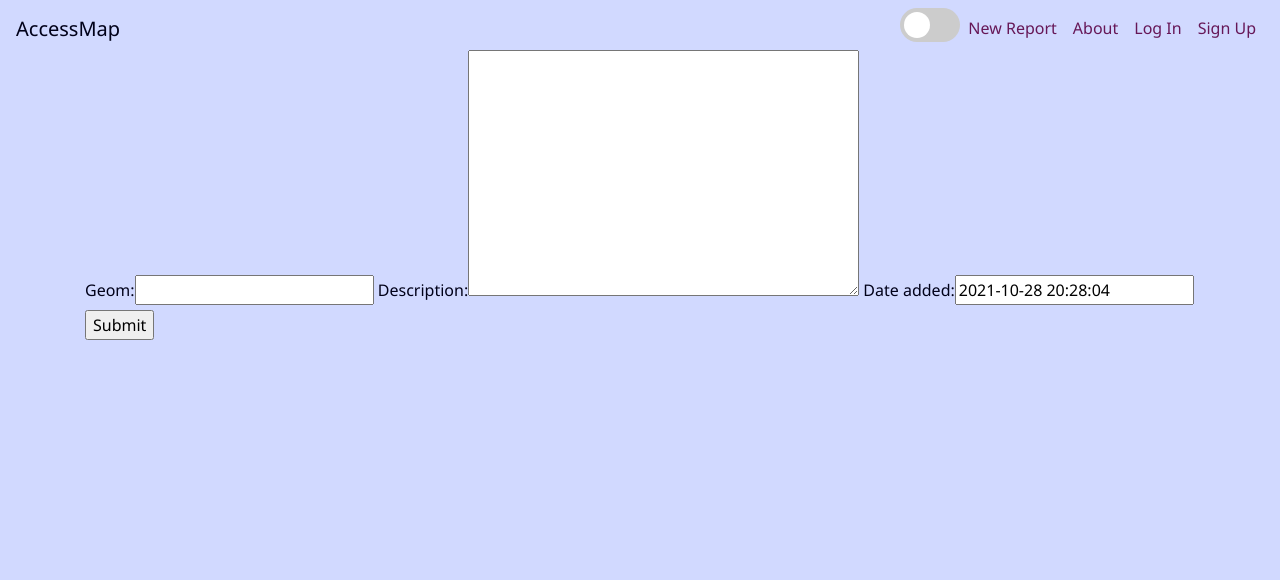
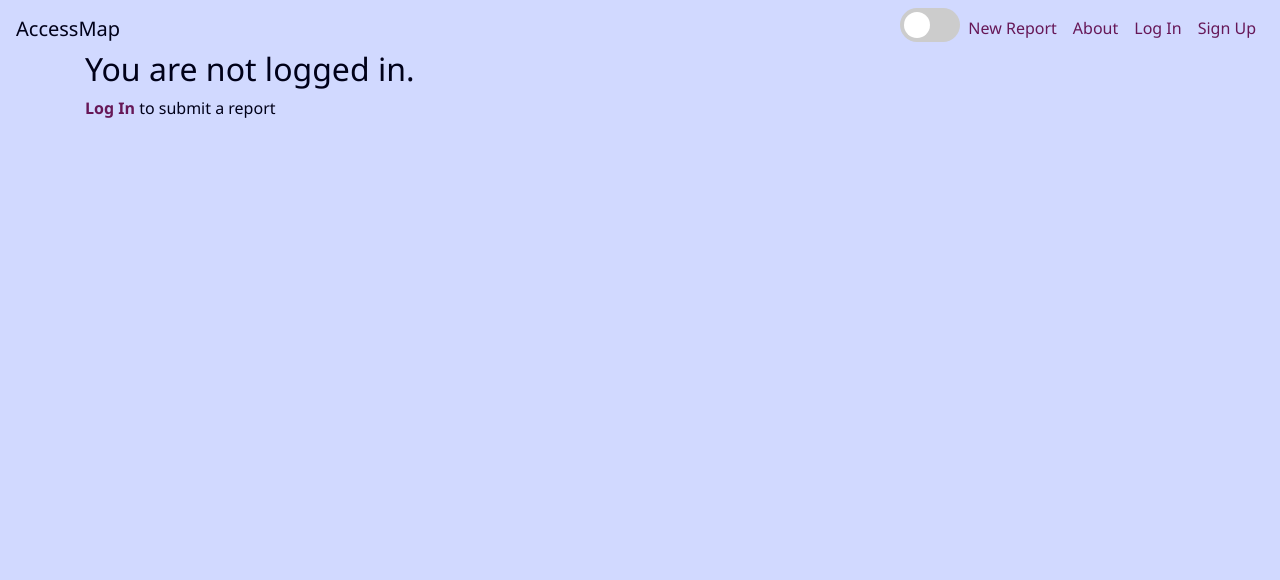
Before and after one commit to emleddin/AccessApp, a Django app: template reports/templates/create_report.html in a window 1280 px wide. Shown: the top 580 px of the page. Run offline with Django 3.2, Linux system fonts and the light colour scheme; the template is opened without the code that fills it: values that come from a table or form of the project are taken from there, others are empty; style sheets or scripts are compiled from the project's sources; some libraries are stand-ins or nearby versions.

Commit message:
Ensure user is logged in before making a report.

```diff
--- a/accounts/templates/registration/login.html
+++ b/accounts/templates/registration/login.html
@@ -5,10 +5,12 @@
 {% block content %}
 <center>
 <h2>Log In</h2>
+    <p><em>Please login before submitting a report</em></p>
 <form method="post">
     {% csrf_token %}
     {{ form.as_p }}
     <button type="submit" class="btn btn-info">Log In</button>
 </form>
+    <p><em>Don't have an account yet? <a href="{% url 'signup' %}"><b>Create one</b></a></em></p>
 </center>
 {% endblock content %}
--- a/reports/templates/create_report.html
+++ b/reports/templates/create_report.html
@@ -10,11 +10,16 @@
    {% leaflet_css plugins="forms" %}
   </head>
   <body>
-    <form method="POST">
-        {% csrf_token %}
-        {{ form }}
-        <input type="submit"/>
-    </form>
+    {% if user.is_authenticated %}
+        <form method="POST">
+            {% csrf_token %}
+            {{ form }}
+            <input type="submit"/>
+        </form>
+    {% else %}
+        <h2>You are not logged in.</h2>
+        <p><a href="{% url 'login' %}"><b>Log In</b></a> to submit a report</p>
+    {% endif %}
   </body>
 </html>
 {% endblock content %}
```
